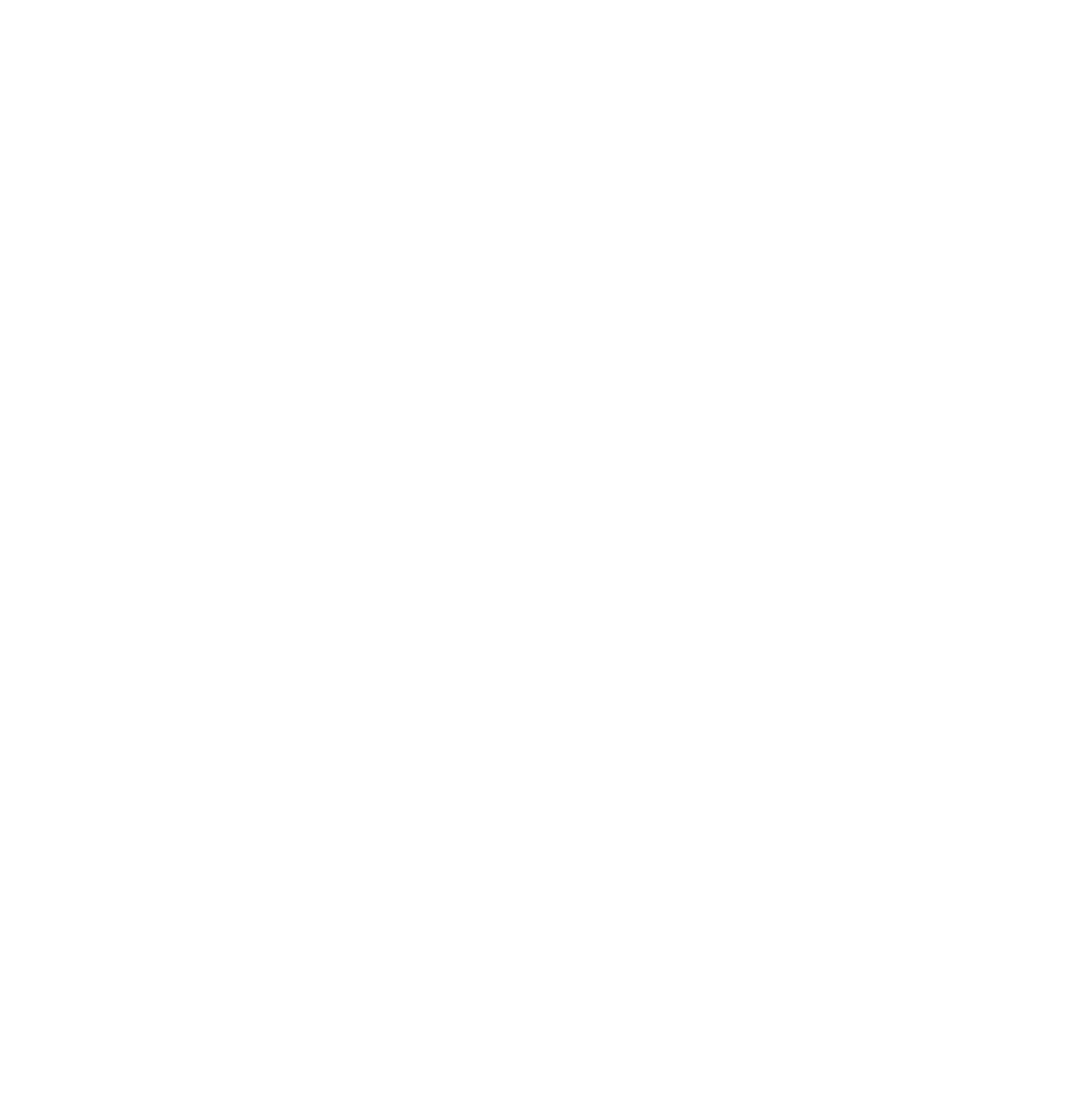
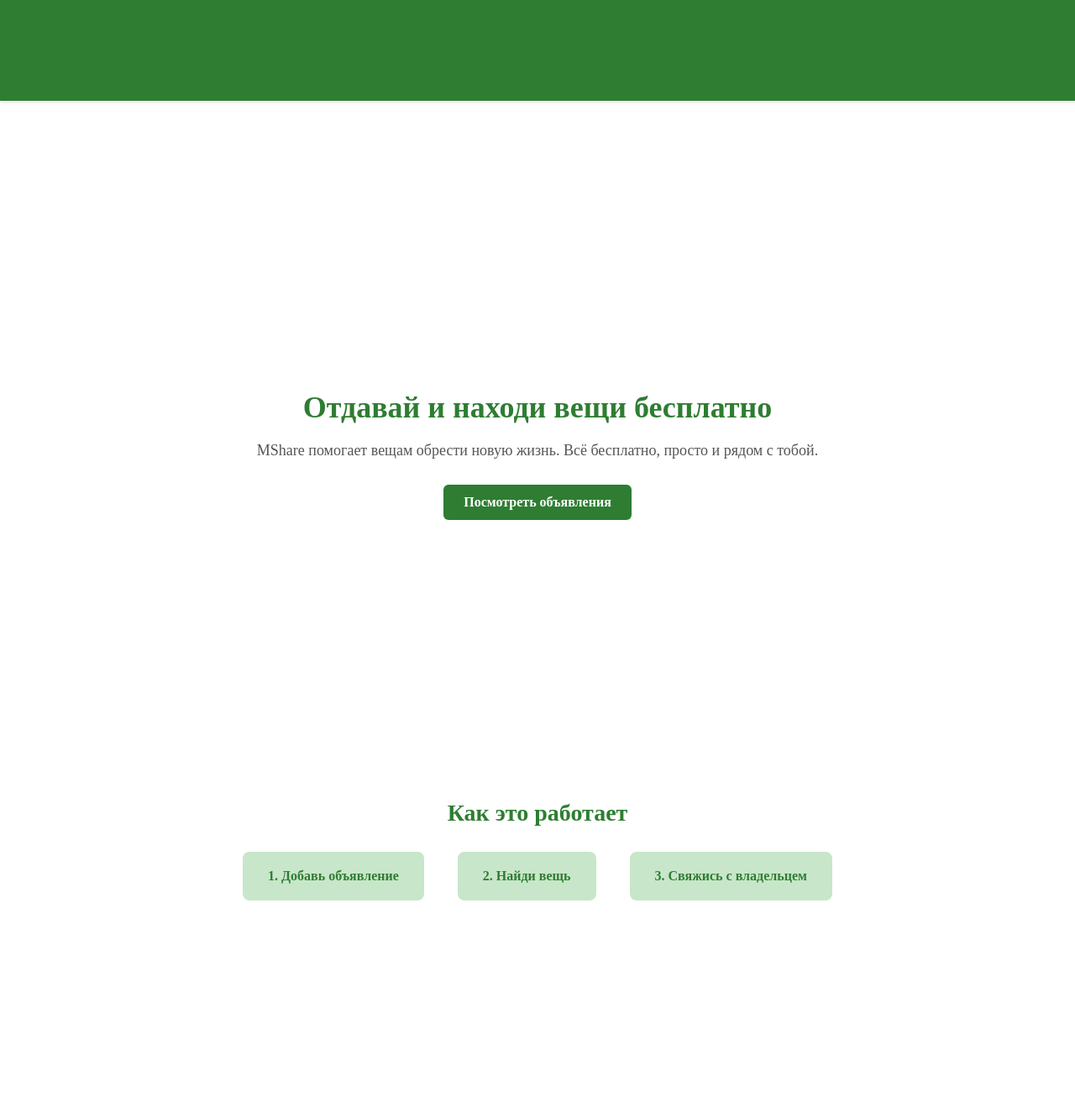
Before and after one commit to polskiepieszenie/siteofmsh, a plain HTML site: page site.html in a window 1280 px wide. Shown: the whole page at 84% size. Before the commit the page ends 800 px from the top, so only its background shows below. Drawn offline with Linux system fonts and the light colour scheme.

Commit message:
Add files via upload

```diff
--- a/site.html
+++ b/site.html
@@ -1,11 +1,36 @@
 <!DOCTYPE html>
-<html lang="en">
+<html lang="ru">
 <head>
     <meta charset="UTF-8">
     <meta name="viewport" content="width=device-width, initial-scale=1.0">
-    <title>Document</title>
+    <link rel="stylesheet" href="style.css">
+    <title>Welcome!</title>
 </head>
 <body>
+    <header class="header">
+  <div class="logo"></div>
+  <nav class="nav">
+    <ul>
+    </ul>
+  </nav>
+</header>
+<main class="hero">
+  <h1>Отдавай и находи вещи бесплатно</h1>
+  <p>MShare помогает вещам обрести новую жизнь. Всё бесплатно, просто и рядом с тобой.</p>
+  <a href="#" class="cta-btn">Посмотреть объявления</a>
+</main>
+
+<section class="how-it-works">
+  <h2>Как это работает</h2>
+  <div class="steps">
+    <div class="step">1. Добавь объявление</div>
+    <div class="step">2. Найди вещь</div>
+    <div class="step">3. Свяжись с владельцем</div>
+  </div>
+</section>
+
+
+
 
 </body>
 </html>
--- a/style.css
+++ b/style.css
@@ -0,0 +1,98 @@
+
+.header {
+  position: fixed;
+  top: 0;
+  left: 0;
+  width: 100%;
+  height: 120px;
+  background-color: #2e7d32;
+  display: flex;
+  align-items: center;
+  justify-content: space-between;
+  padding: 0 40px;
+  box-shadow: 0 2px 5px rgba(0,0,0,0.1);
+  z-index: 1000;
+}
+
+.logo {
+  font-size: 26px;
+  font-weight: bold;
+  color: white;
+}
+
+.nav ul {
+  list-style: none;
+  display: flex;
+  gap: 30px;
+  margin: 0;
+  padding: 0;
+}
+
+.nav a {
+  text-decoration: none;
+  font-weight: bold;
+  color: white;
+  font-size: 18px;
+}
+
+.nav a.active {
+  color: #c8e6c9;
+}
+.hero {
+  margin-top: 380px; /* чтобы контент не прилипал к header */
+  text-align: center;
+  padding: 60px 20px;
+}
+
+.hero h1 {
+  font-size: 36px;
+  color: #2e7d32;
+  margin-bottom: 20px;
+}
+
+.hero p {
+  font-size: 18px;
+  color: #555;
+  margin-bottom: 30px;
+}
+
+.cta-btn {
+  display: inline-block;
+  padding: 12px 24px;
+  background-color: #2e7d32;
+  color: #fff;
+  font-weight: bold;
+  text-decoration: none;
+  border-radius: 6px;
+}
+.cta-btn:hover {
+  background-color: #1b5e20;
+}
+
+
+
+.how-it-works {
+  text-align: center;
+  padding: 250px 20px;
+}
+
+.how-it-works h2 {
+  font-size: 28px;
+  color: #2e7d32;
+  margin-bottom: 30px;
+}
+
+.steps {
+  display: flex;
+  justify-content: center;
+  gap: 40px;
+  flex-wrap: wrap;
+}
+
+.step {
+  background: #c8e6c9;
+  padding: 20px 30px;
+  border-radius: 8px;
+  font-weight: bold;
+  color: #2e7d32;
+}
```
